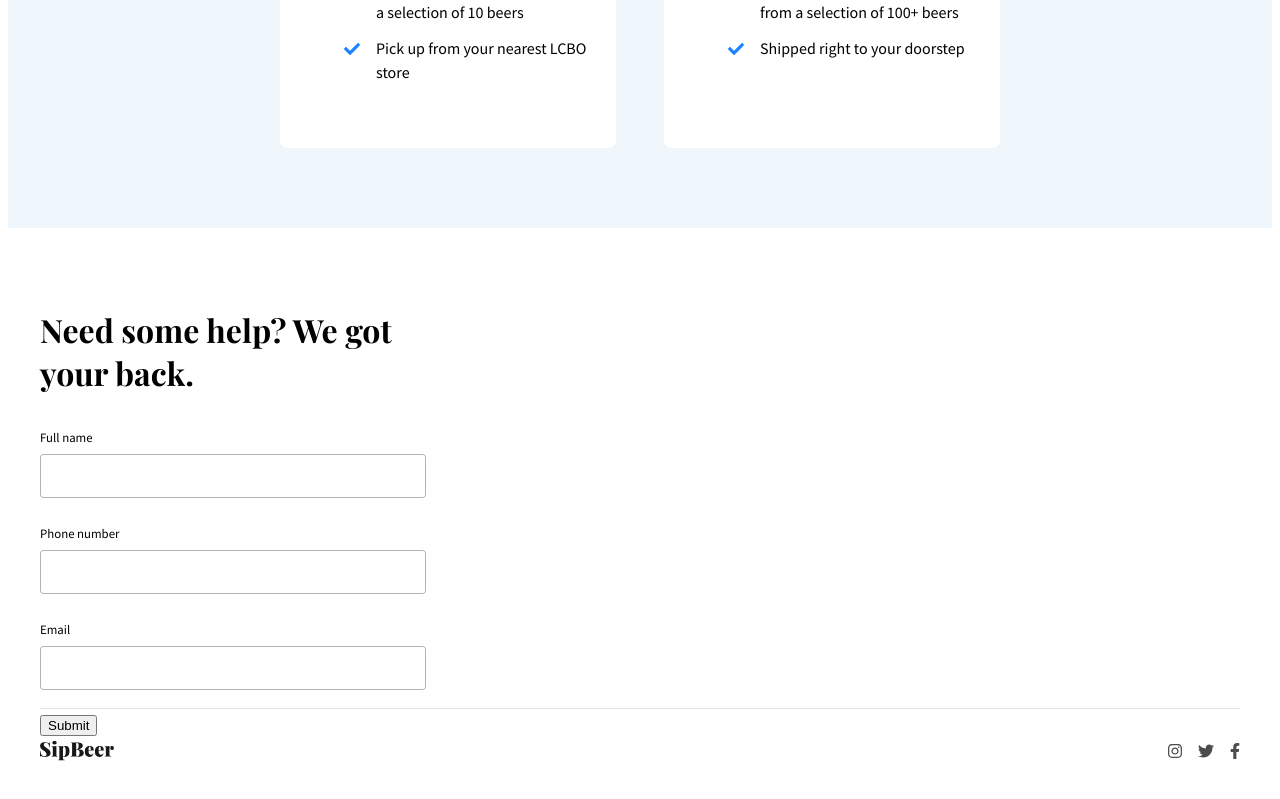
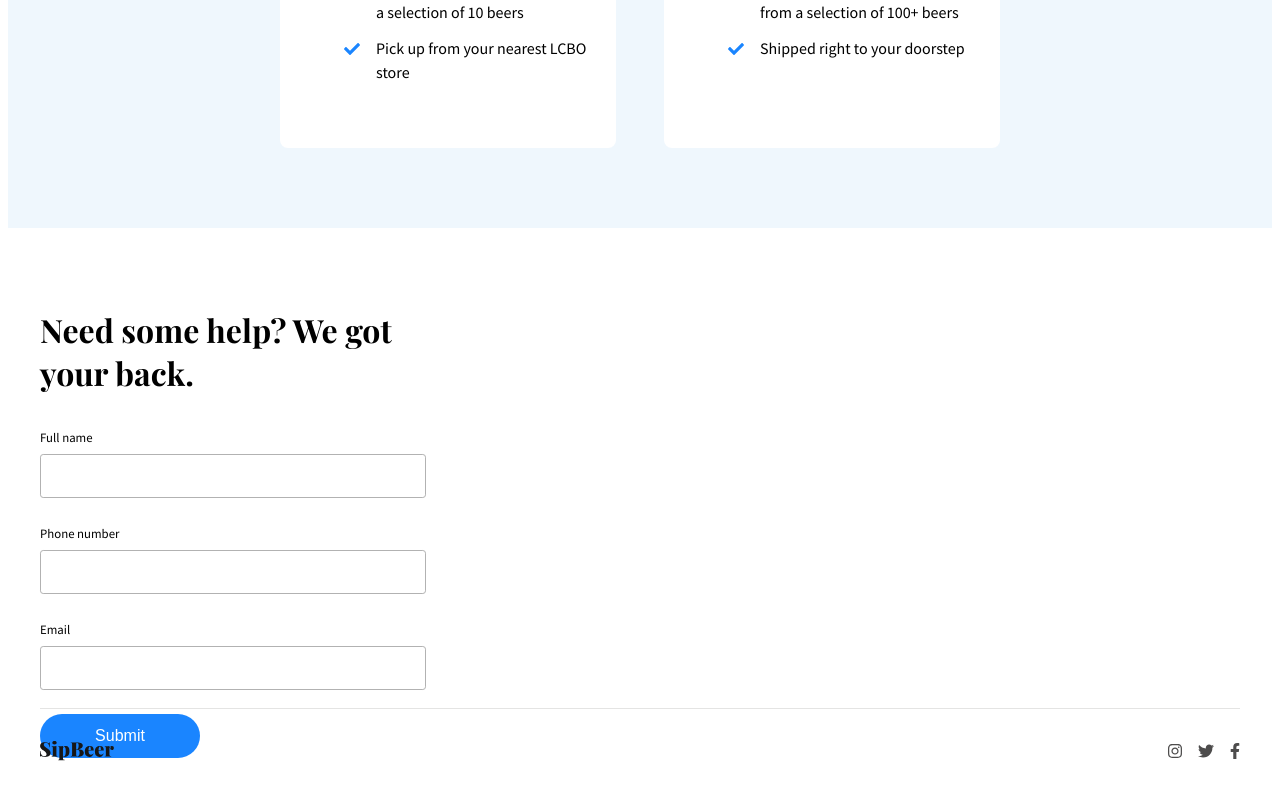
Before and after one commit to briandu/SipBeer, a React (Create React App) app: page / in a window 1280 px wide. Shown: the part 2829-3628 px from the top of the page. Built offline with nearby package versions, Linux system fonts and the light colour scheme; the HTML template or start-up script is replaced by a standard one.

Commit message:
Update contact submit button

```diff
--- a/src/components/Contact.js
+++ b/src/components/Contact.js
@@ -3,6 +3,8 @@ import styled from 'styled-components';
 
 import MaxWidth from './MaxWidth';
 import InputField from '../InputField';
+
+import { color } from './variables/index';
 
 const Contact = styled(MaxWidth)`
   height: 50vh;
@@ -21,7 +23,20 @@ const Form = styled.form`
 `;
 
 const Submit = styled.input`
+  width: 10em;
+  padding: .8em 1.2em;
+  color: ${color.white};
+  font-weight: 400;
+  font-size: 1em;
+  background-color: ${color.brand};
+  border: 0;
+  border-radius: 10em;
+  cursor: pointer;
+  transition: .2s ease;
 
+  :hover {
+    background-color: ${color.brandDark};
+  }
 `;
 
 export default ({ setNotificationIsActive }) => {
--- a/src/components/variables/colors.js
+++ b/src/components/variables/colors.js
@@ -12,6 +12,7 @@ export const grey5 = '#f2f2f2';
 // Primary
 export const brand = '#1a85ff';
 export const brandLight = '#eff7fd';
+export const brandDark = '#1766c1';
 export const white = '#fff';
 export const black = `${grey90}`;
 
```
